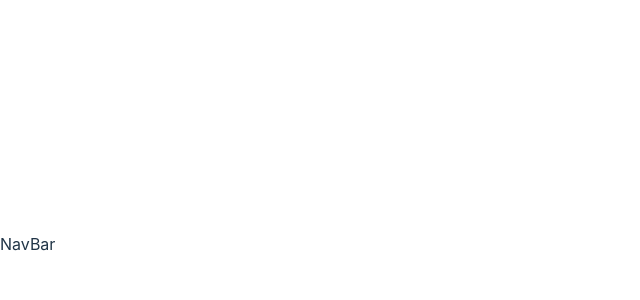
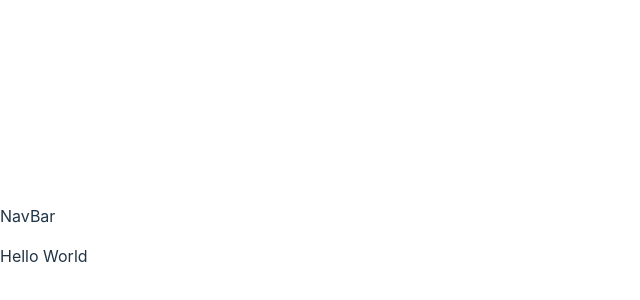
Before and after one commit to symonogwe/Shopping-Cart-Project, a React (Vite) app: page / in a window 1280 px wide. Shown: the part 156-456 px from the top of the page, without its empty margins (0-640 px from the left). Built offline with nearby package versions, Linux system fonts and the light colour scheme.

Commit message:
Create Route

```diff
--- /dev/null
+++ b/Router.js
@@ -0,0 +1,28 @@
+import { RouterProvider, createBrowserRouter } from "react-router-dom";
+import App from "./src/Components/MainApp/App";
+
+const Router = () => {
+  const router = createBrowserRouter([
+    {
+      path: "/",
+      element: <App />,
+      children: [
+        {
+          path: "home",
+          element: "",
+        },
+        {
+          path: "store",
+          element: "",
+        },
+        {
+          path: "cart",
+          element: "",
+        },
+      ],
+    },
+  ]);
+  return <RouterProvider router={router} />;
+};
+
+export default Router;
--- a/package.json
+++ b/package.json
@@ -11,7 +11,8 @@
   },
   "dependencies": {
     "react": "^18.2.0",
-    "react-dom": "^18.2.0"
+    "react-dom": "^18.2.0",
+    "react-router-dom": "^6.22.1"
   },
   "devDependencies": {
     "@types/react": "^18.2.43",
--- a/src/Components/HomePage/HomePage.jsx
+++ b/src/Components/HomePage/HomePage.jsx
@@ -0,0 +1,5 @@
+const HomePage = () => {
+  return <div>HomePage</div>;
+};
+
+export default HomePage;
--- a/src/Components/MainApp/App.jsx
+++ b/src/Components/MainApp/App.jsx
@@ -1,7 +1,14 @@
+import { Outlet } from "react-router-dom";
 import NavBar from "../NavBar/NavBar";
 
 function App() {
-  return <NavBar />;
+  return (
+    <>
+      <NavBar />
+      <p>Hello World</p>
+      <Outlet />
+    </>
+  );
 }
 
 export default App;
--- a/src/main.jsx
+++ b/src/main.jsx
@@ -1,10 +1,10 @@
 import React from "react";
 import ReactDOM from "react-dom/client";
 import "./index.css";
-import App from "./Components/MainApp/App";
+import Router from "../Router";
 
 ReactDOM.createRoot(document.getElementById("root")).render(
   <React.StrictMode>
-    <App />
+    <Router />
   </React.StrictMode>
 );
```
Also changed, not shown: 1 other file (tests, documents, lock files or other folders).
